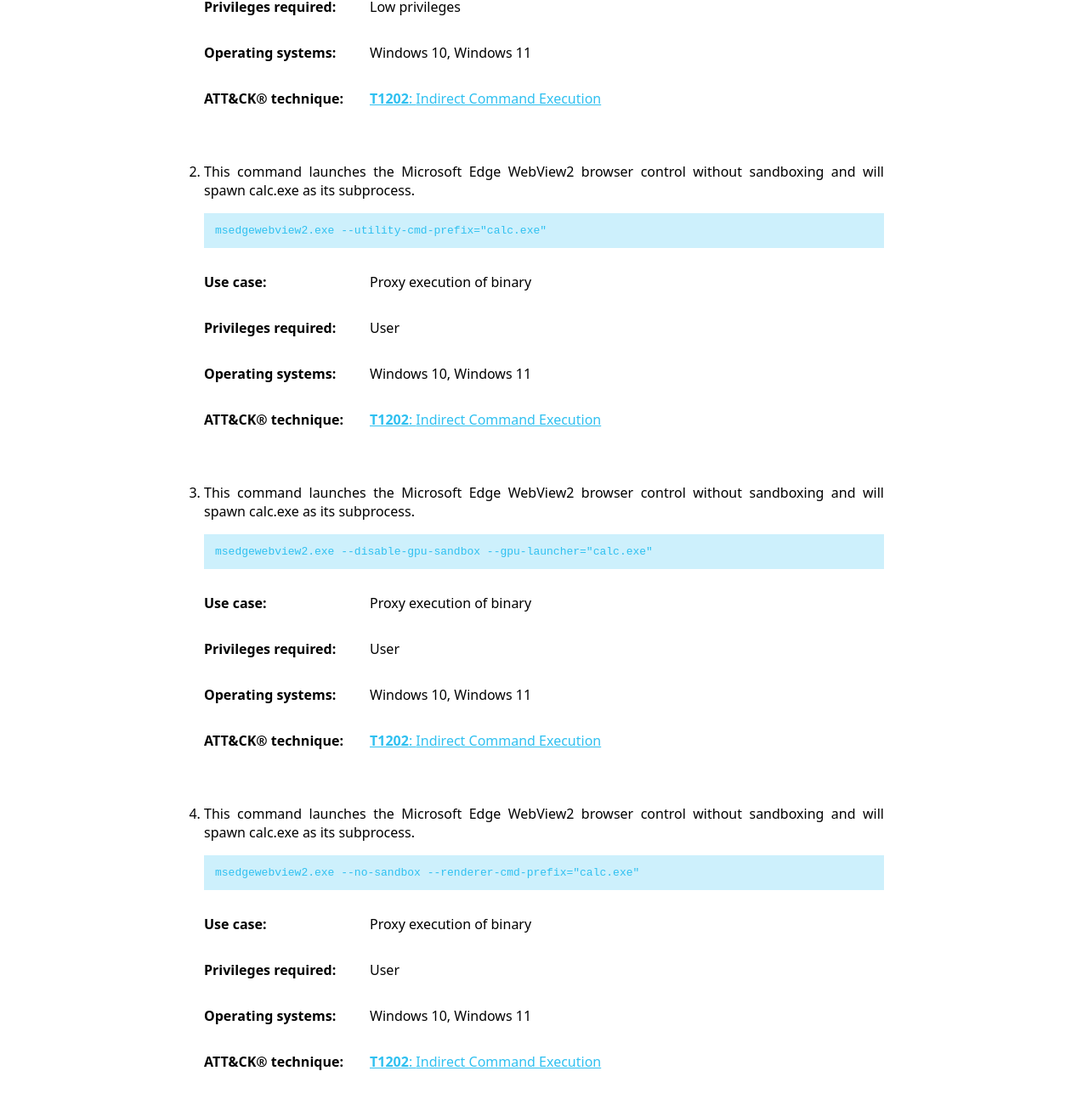
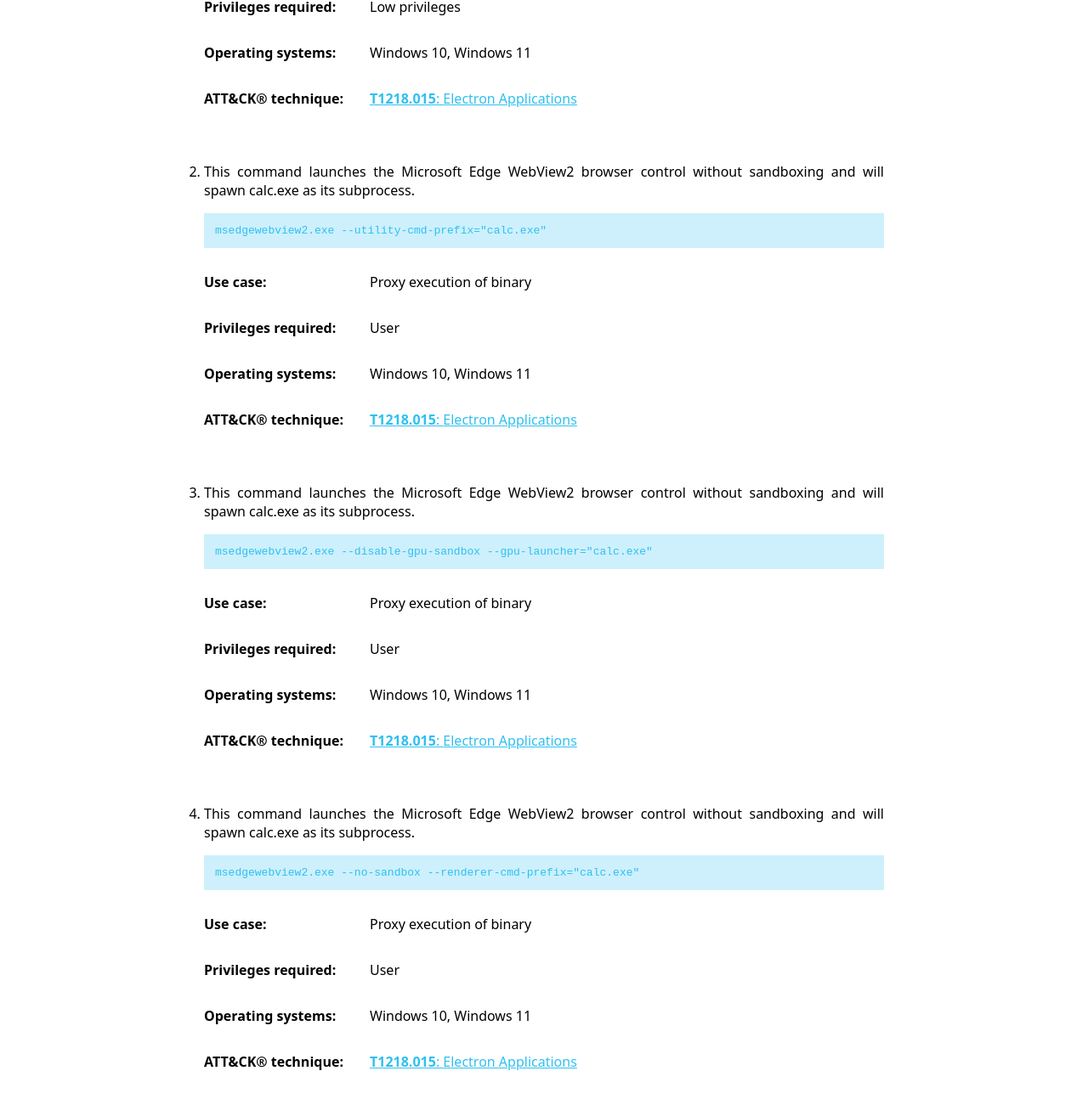
Before and after one commit to LOLBAS-Project/LOLBAS-Project.github.io, a Jekyll site: the page built from _lolbas/Binaries/msedgewebview2.md, in a window 1280 px wide. Shown: the part 858-2172 px from the top of the page at 85% size. Built offline with Jekyll 4.4.1, drawn with Linux system fonts in a browser that asks for light colours.

Commit message:
Applying update LOLBAS-Project/LOLBAS@2cc0ee99e6e82581043ad9db4f003a1709552398

```diff
--- a/_lolbas/Binaries/msedgewebview2.md
+++ b/_lolbas/Binaries/msedgewebview2.md
@@ -9,28 +9,28 @@ Commands:
     Usecase: Proxy execution of binary
     Category: Execute
     Privileges: Low privileges
-    MitreID: T1202
+    MitreID: T1218.015
     OperatingSystem: Windows 10, Windows 11
   - Command: msedgewebview2.exe --utility-cmd-prefix="calc.exe"
     Description: This command launches the Microsoft Edge WebView2 browser control without sandboxing and will spawn calc.exe as its subprocess.
     Usecase: Proxy execution of binary
     Category: Execute
     Privileges: User
-    MitreID: T1202
+    MitreID: T1218.015
     OperatingSystem: Windows 10, Windows 11
   - Command: msedgewebview2.exe --disable-gpu-sandbox --gpu-launcher="calc.exe"
     Description: This command launches the Microsoft Edge WebView2 browser control without sandboxing and will spawn calc.exe as its subprocess.
     Usecase: Proxy execution of binary
     Category: Execute
     Privileges: User
-    MitreID: T1202
+    MitreID: T1218.015
     OperatingSystem: Windows 10, Windows 11
   - Command: msedgewebview2.exe --no-sandbox --renderer-cmd-prefix="calc.exe"
     Description: This command launches the Microsoft Edge WebView2 browser control without sandboxing and will spawn calc.exe as its subprocess.
     Usecase: Proxy execution of binary
     Category: Execute
     Privileges: User
-    MitreID: T1202
+    MitreID: T1218.015
     OperatingSystem: Windows 10, Windows 11
 Full_Path:
   - Path: C:\Program Files (x86)\Microsoft\Edge\Application\114.0.1823.43\msedgewebview2.exe
```
Also changed, not shown: _lolbas/Binaries/Certutil.md (+1 -1 lines), _lolbas/Binaries/Msedge.md (+1 -1 lines), _lolbas/Binaries/msedge_proxy.md (+1 -1 lines), _lolbas/OtherMSBinaries/Teams.md (+3 -3 lines), _lolbas/Scripts/Syncappvpublishingserver.md (+1 -3 lines).
